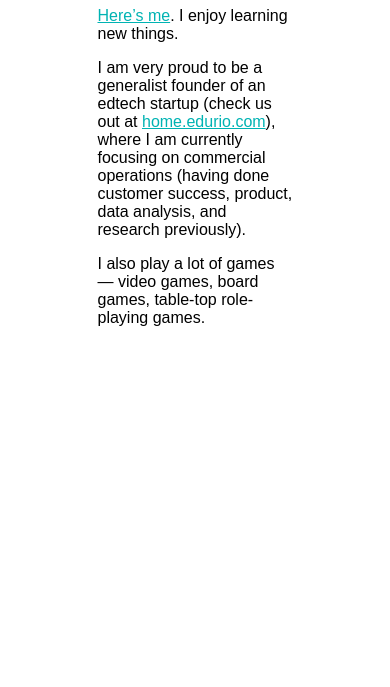
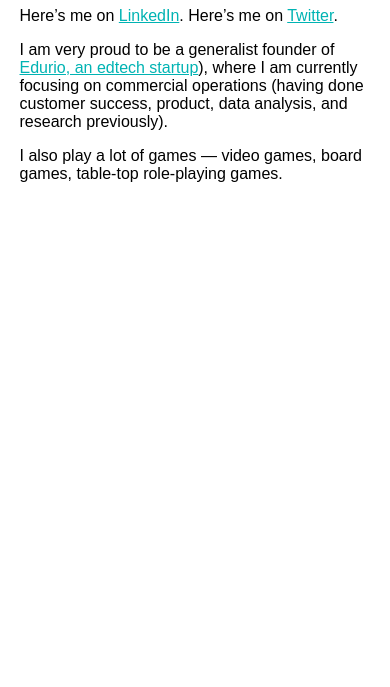
Before and after one commit to janisstrods/janisstrods.github.io, a plain HTML site: page _site/about.html in a window 390 px wide. Shown: the part 157-844 px from the top of the page. Drawn offline with Linux system fonts and the light colour scheme.

Commit message:
Improvements to scaling for phones

```diff
--- a/_sass/main.scss
+++ b/_sass/main.scss
@@ -10,6 +10,14 @@ body {
   margin-left: auto;
   margin-right: auto;
   max-width: 50%;
+}
+
+@media only screen and (max-width: 768px) {
+body {
+  margin-left: auto;
+  margin-right: auto;
+  max-width: 90%;
+}
 }
 
 a {
--- a/_site/about.html
+++ b/_site/about.html
@@ -11,9 +11,9 @@
   <a href="/about.html">About</a>
 </nav>
     <h1 id="about-me">About me</h1>
-<p><a href="https://www.linkedin.com/in/janisstrods/">Here’s me</a>. I enjoy learning new things.</p>
+<p>Here’s me on <a href="https://www.linkedin.com/in/janisstrods/">LinkedIn</a>. Here’s me on <a href="https://www.twitter.com/janisstrods">Twitter</a>.</p>
 
-<p>I am very proud to be a generalist founder of an edtech startup (check us out at <a href="https://home.edurio.com">home.edurio.com</a>), where I am currently focusing on commercial operations (having done customer success, product, data analysis, and research previously).</p>
+<p>I am very proud to be a generalist founder of <a href="https://home.edurio.com">Edurio, an edtech startup</a>), where I am currently focusing on commercial operations (having done customer success, product, data analysis, and research previously).</p>
 
 <p>I also play a lot of games — video games, board games, table-top role-playing games.</p>
 
```
Also changed, not shown: _site/assets/css/styles.css, 1 other file.
